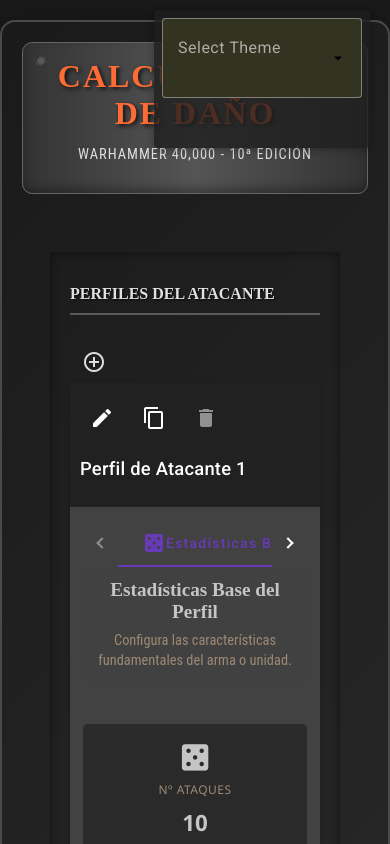
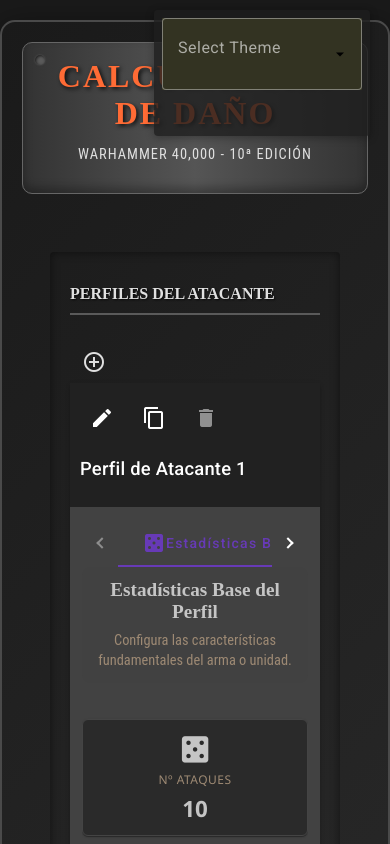
Before and after one commit to Jorge-GD/Wh40kcalculator, an Angular app: page /calculator in a window 390 px wide. Shown: the top 844 px of the page. Built offline with nearby package versions, Linux system fonts and the light colour scheme.

Commit message:
chore(styles): enforce 4px grid

```diff
--- a/src/app/styles/utilities.scss
+++ b/src/app/styles/utilities.scss
@@ -176,8 +176,8 @@
 .opacity-100 { opacity: 1 !important; }
 
 /* Transform utilitarios */
-.translate-y-1 { transform: translateY(-1px) !important; }
-.translate-y-2 { transform: translateY(-2px) !important; }
+.translate-y-1 { transform: translateY(-4px) !important; }
+.translate-y-2 { transform: translateY(-8px) !important; }
 .scale-105 { transform: scale(1.05) !important; }
 .scale-110 { transform: scale(1.1) !important; }
 
--- a/src/styles.scss
+++ b/src/styles.scss
@@ -1199,13 +1199,14 @@
 @media (max-width: 768px) {
     // Mejorar espaciado en móvil
     :root {
-        --spacing-xs: 0.375rem;    // 6px
-        --spacing-sm: 0.75rem;     // 12px
-        --spacing-md: 1rem;        // 16px
-        --spacing-lg: 1.25rem;     // 20px
-        --spacing-xl: 1.5rem;      // 24px
-        --spacing-xxl: 2rem;       // 32px
-        --spacing-xxxl: 2.5rem;    // 40px
+        // Ajustado a una grilla de 4px
+        --spacing-xs: 0.25rem;    // 4px
+        --spacing-sm: 0.5rem;     // 8px
+        --spacing-md: 0.75rem;    // 12px
+        --spacing-lg: 1rem;       // 16px
+        --spacing-xl: 1.25rem;    // 20px
+        --spacing-xxl: 1.5rem;    // 24px
+        --spacing-xxxl: 2rem;     // 32px
     }
 
     // Hacer inputs más grandes en móvil
```
